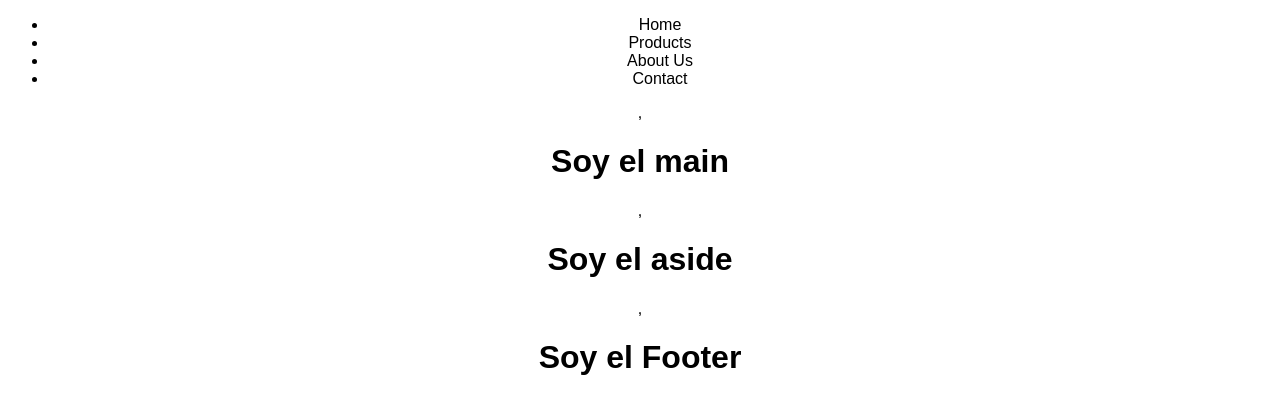
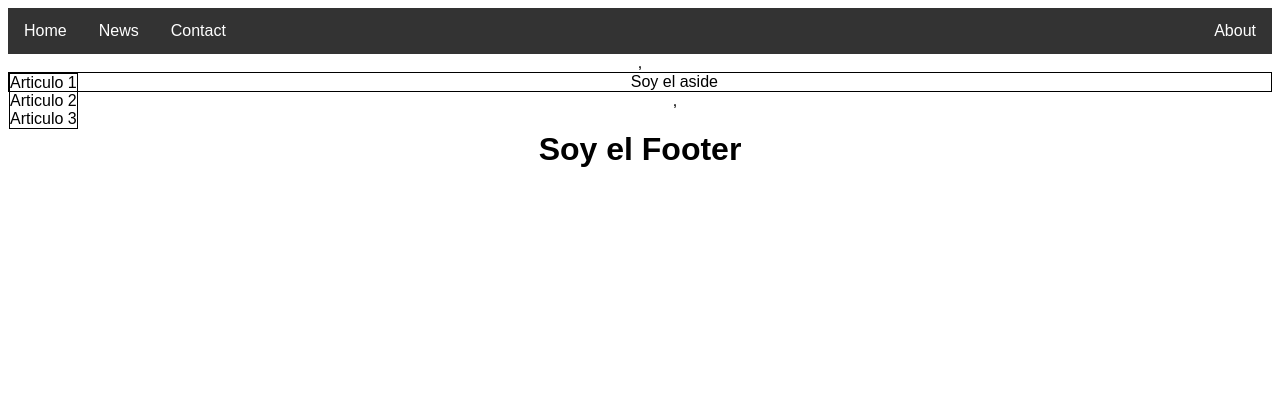
Before and after one commit to MatiasE/PruebaAplicacionBasica, a React (Create React App) app: page / in a window 1280 px wide. Shown: the top 414 px of the page. Built offline with nearby package versions, Linux system fonts and the light colour scheme.

Commit message:
Pagina Web Basica React, Termine el Menu de Navegacion Falta solucionar Main y Aside y Footer!

```diff
--- a/src/App.js
+++ b/src/App.js
@@ -1,49 +1,10 @@
-import "./styles.css";
-import React, { Fragment } from "react";
+import "./App.css";
 
-class Navbar extends React.Component {
-  render() {
-    return (
-      <div>
-        <ul>
-          <li>Home</li>
-          <li>Products</li>
-          <li>About Us</li>
-          <li>Contact</li>
-        </ul>
-      </div>
-    );
-  }
-}
+import React from "react";
 
-class Main extends React.Component {
-  render() {
-    return <h1>Soy el main</h1>;
-  }
-}
-
-class Aside extends React.Component {
-  render() {
-    return <h1>Soy el aside</h1>;
-  }
-}
-
-class Footer extends React.Component {
-  render() {
-    return <h1>Soy el Footer</h1>;
-  }
-}
-
-class Cuerpo extends React.Component {
-  render() {
-    return (
-      <Fragment>
-        <Main />,
-        <Aside />
-      </Fragment>
-    );
-  }
-}
+import Navbar from "./Componentes/Navbar.js";
+import Cuerpo from "./Componentes/Cuerpo.js";
+import Footer from "./Componentes/Footer.js";
 
 export default function App() {
   return (
--- /dev/null
+++ b/src/Componentes/Aside.css
@@ -0,0 +1,3 @@
+aside {
+  display: inline-block;
+}
--- /dev/null
+++ b/src/Componentes/Aside.js
@@ -0,0 +1,10 @@
+import React from "react";
+import "./Aside.css";
+
+class Aside extends React.Component {
+  render() {
+    return <aside>Soy el aside</aside>;
+  }
+}
+
+export default Aside;
--- /dev/null
+++ b/src/Componentes/Cuerpo.css
@@ -0,0 +1,12 @@
+.Cuerpo {
+  border: 1px solid black;
+}
+
+/* .Navbar,
+.Cuerpo,
+.Main,
+.Aside,
+.Footer {
+  border: 1px solid black;
+}
+*/
--- /dev/null
+++ b/src/Componentes/Cuerpo.js
@@ -0,0 +1,17 @@
+import React from "react";
+import Main from "./Main.js";
+import Aside from "./Aside.js";
+import "./Cuerpo.css";
+
+class Cuerpo extends React.Component {
+  render() {
+    return (
+      <div class="Cuerpo">
+        <Main />
+        <Aside />
+      </div>
+    );
+  }
+}
+
+export default Cuerpo;
--- /dev/null
+++ b/src/Componentes/Footer.js
@@ -0,0 +1,14 @@
+import React from "react";
+import "./Footer.css";
+
+class Footer extends React.Component {
+  render() {
+    return (
+      <div class="Footer">
+        <h1>Soy el Footer</h1>
+      </div>
+    );
+  }
+}
+
+export default Footer;
--- /dev/null
+++ b/src/Componentes/Main.css
@@ -0,0 +1,5 @@
+main {
+  float: left;
+  display: block;
+  border: 1px solid black;
+}
--- /dev/null
+++ b/src/Componentes/Main.js
@@ -0,0 +1,18 @@
+import React from "react";
+import "./Main.css";
+
+class Main extends React.Component {
+  render() {
+    return (
+      <main>
+        <section>
+          <article>Articulo 1</article>
+          <article>Articulo 2</article>
+          <article>Articulo 3</article>
+        </section>
+      </main>
+    );
+  }
+}
+
+export default Main;
--- /dev/null
+++ b/src/Componentes/Navbar.css
@@ -0,0 +1,27 @@
+ul {
+  list-style-type: none;
+  margin: 0;
+  padding: 0;
+  overflow: hidden;
+  background-color: #333;
+}
+
+li {
+  float: left;
+}
+
+li a {
+  display: block;
+  color: white;
+  text-align: center;
+  padding: 14px 16px;
+  text-decoration: none;
+}
+
+li a:hover {
+  background-color: #111;
+}
+
+.right {
+  float: right;
+}
--- /dev/null
+++ b/src/Componentes/Navbar.js
@@ -0,0 +1,27 @@
+import React from "react";
+import "./Navbar.css";
+
+class Navbar extends React.Component {
+  render() {
+    return (
+      <div>
+        <ul>
+          <li>
+            <a href="#home">Home</a>
+          </li>
+          <li>
+            <a href="#news">News</a>
+          </li>
+          <li>
+            <a href="#contact">Contact</a>
+          </li>
+          <li class="right">
+            <a href="#about">About</a>
+          </li>
+        </ul>
+      </div>
+    );
+  }
+}
+
+export default Navbar;
```
Also changed, not shown: src/App.css (renamed from src/styles.css), src/Componentes/Footer.css (added).
